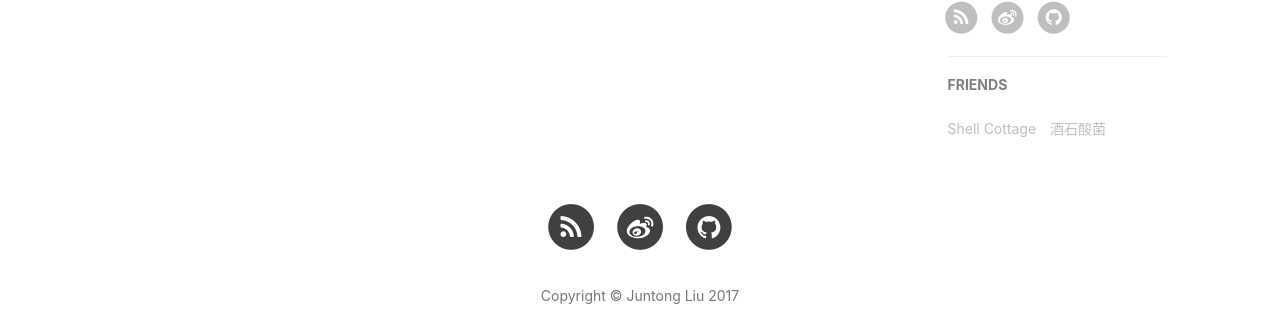
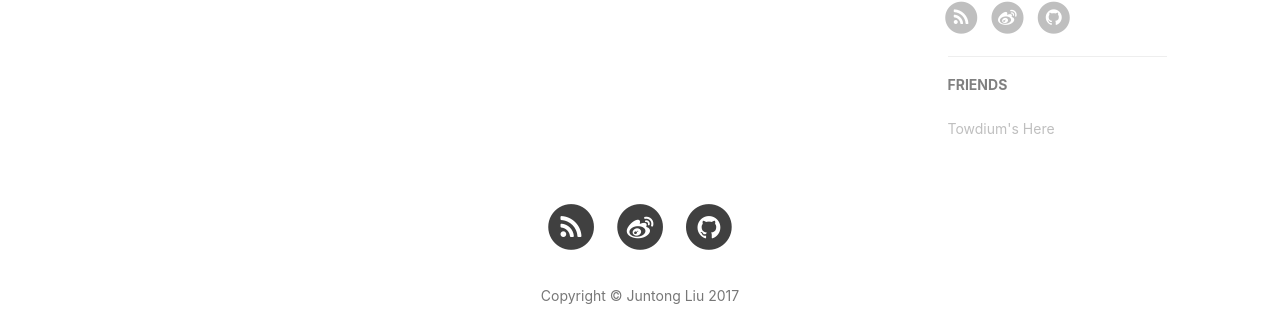
Before and after one commit to PlamaDev/PlamaBlog, a Jekyll site: the page built from index.html, in a window 1280 px wide. Shown: the part 871-1183 px from the top of the page. Built offline with Jekyll 4.4.1, drawn with Linux system fonts in a browser that asks for light colours; nearby versions of some CDN libraries; the list of posts is cut into pages by our own code; comment, search, counter and statistics services are not loaded.

Commit message:
Update friends

```diff
--- a/_config.yml
+++ b/_config.yml
@@ -82,10 +82,7 @@ featured-condition-size: 1              # A tag will be featured if the size of
 # Friends
 friends: [
     {
-        title: "Shell Cottage",
-        href: "http://shellcottage.me/"
-    },{
-        title: "酒石酸菌",
-        href: "https://tartaricacid.github.io/"
+        title: "Towdium's Here",
+        href: "http://www.towdium.me/"
     }
 ]
```
